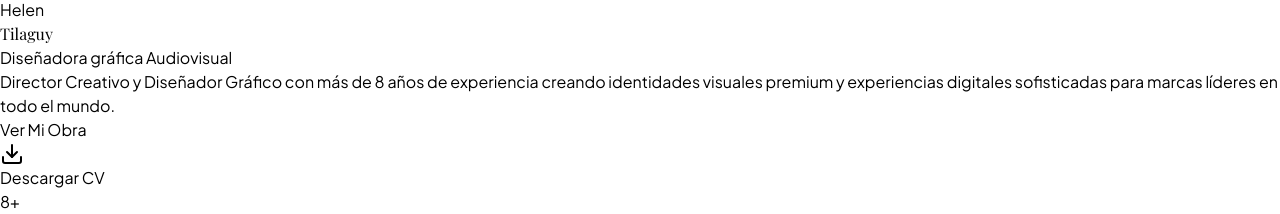
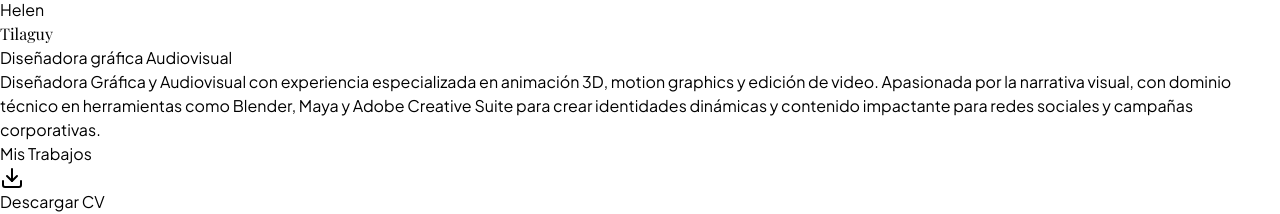
Before and after one commit to Helltoyde/Portafolio, a React (Vite) app: page / in a window 1280 px wide. Shown: the part 176-390 px from the top of the page. Built offline with nearby package versions, Linux system fonts and the light colour scheme; a web font is replaced by a local one.

Commit message:
Actualiza perfil profesional, aboutShort, boton de obra y enlace de CV

```diff
--- a/src/components/portafolio.tsx
+++ b/src/components/portafolio.tsx
@@ -37,12 +37,12 @@ const PORTFOLIO_CONFIG = {
     name: "Helen Tilaguy",
     role: "Diseñadora gráfica Audiovisual",
     avatar: "https://images.unsplash.com/photo-1534528741775-53994a69daeb?auto=format&fit=crop&q=80&w=600",
-    aboutShort: "Director Creativo y Diseñador Gráfico con más de 8 años de experiencia creando identidades visuales premium y experiencias digitales sofisticadas para marcas líderes en todo el mundo.",
+    aboutShort: "Diseñadora Gráfica y Audiovisual con experiencia especializada en animación 3D, motion graphics y edición de video. Apasionada por la narrativa visual, con dominio técnico en herramientas como Blender, Maya y Adobe Creative Suite para crear identidades dinámicas y contenido impactante para redes sociales y campañas corporativas.",
     bio: "Diseñadora gráfica y animadora de motion graphics con sólida experiencia en animación 3D y edición de video. Apasionada por la narrativa visual a través de diseños creativos e innovadores. Poseo habilidades avanzadas en software de diseño y animación, enfocándome en la originalidad y el impacto visual. Busco contribuir a equipos dinámicos que valoren la innovación, colaborando en proyectos que inspiren y sorprendan.",
     location: "Bogota, Colombia (Disponible para remoto internacional)",
     email: "Helentilaguyv@gmail.com",
     phone: "+57 3219620424",
-    resumeUrl: "#", // URL del archivo PDF del CV
+    resumeUrl: "/Helen-Tilaguy-CV.pdf",
     stats: [
       { label: "Años de Experiencia", value: "8+" },
       { label: "Proyectos Completados", value: "140+" },
@@ -681,7 +681,7 @@ export default function Portfolio() {
                 onMouseEnter={() => triggerCursorHover(true)}
                 onMouseLeave={() => triggerCursorHover(false)}
               >
-                Ver Mi Obra
+                Mis Trabajos
               </a>
               <a
                 href={PORTFOLIO_CONFIG.personal.resumeUrl}
```
Also changed, not shown: 1 other file (tests, documents, lock files or other folders).
